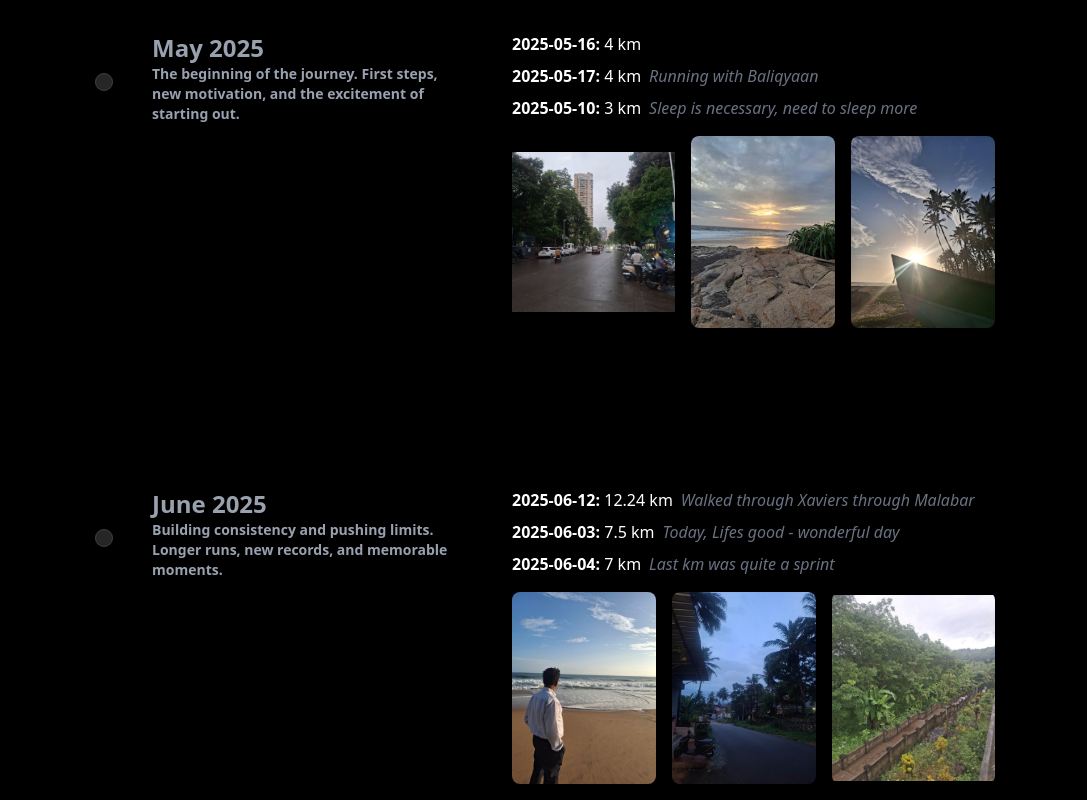
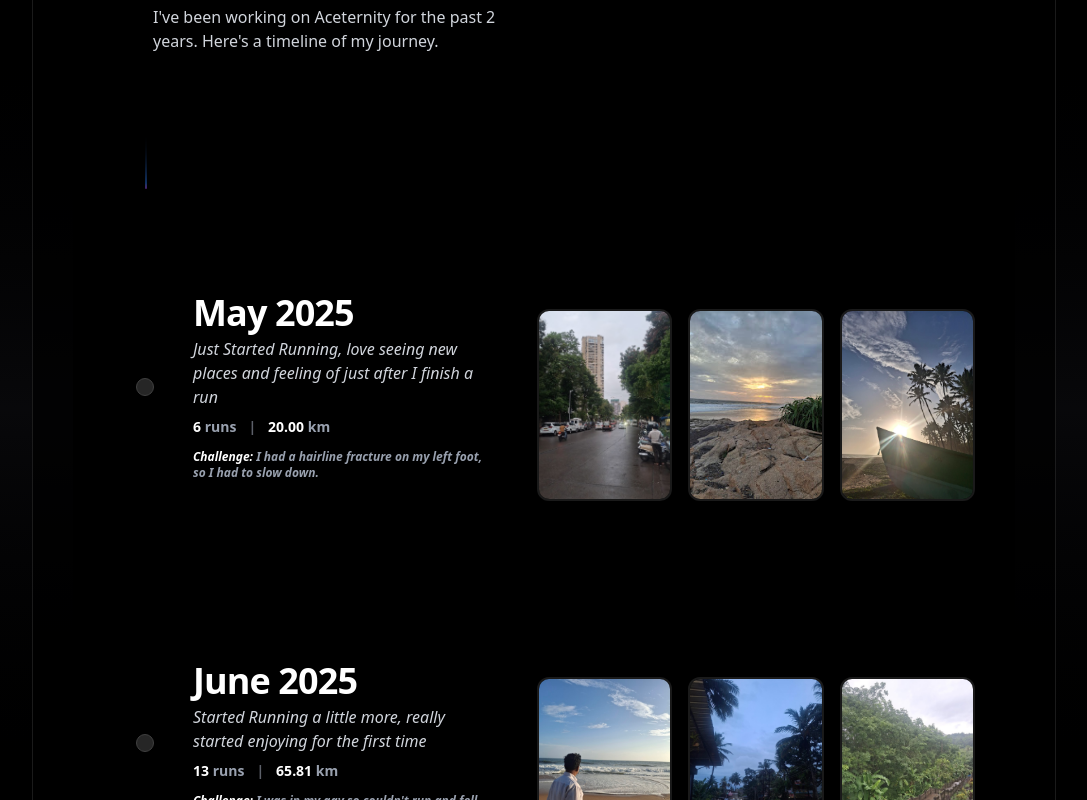
Before and after one commit to wrestle-R/Running_out_of_Excuses, a React (Vite) app: page /timeline in a window 1280 px wide. Shown: the part 220-1020 px from the top of the page, without its empty margins (96-1183 px from the left). Built offline with nearby package versions, Linux system fonts and the light colour scheme.

Commit message:
fixed timeline

```diff
--- a/src/components/timeline-ui.jsx
+++ b/src/components/timeline-ui.jsx
@@ -16,14 +16,35 @@ export const Timeline = ({ data }) => {
       const rect = ref.current.getBoundingClientRect();
       setHeight(rect.height);
     }
-  }, [ref]);
+  }, [ref, data]);
 
   const { scrollYProgress } = useScroll({
     target: containerRef,
     offset: ["start 10%", "end 50%"],
   });
 
-  const heightTransform = useTransform(scrollYProgress, [0, 1], [0, height]);
+  // Only animate the tracking line up to the last timeline item (ball)
+  // The last ball should always be "lit" and the line should not go past it.
+  // We'll calculate the height up to the last item.
+  const lastBallRef = useRef(null);
+  const [lastBallOffset, setLastBallOffset] = useState(0);
+
+  useEffect(() => {
+    if (lastBallRef.current && containerRef.current) {
+      const containerRect = containerRef.current.getBoundingClientRect();
+      const lastBallRect = lastBallRef.current.getBoundingClientRect();
+      setLastBallOffset(
+        lastBallRect.top + lastBallRect.height / 2 - containerRect.top
+      );
+    }
+  }, [data, (mayBeRerender) => mayBeRerender]); // force recalc on data change
+
+  // The tracking line should not exceed lastBallOffset
+  const heightTransform = useTransform(
+    scrollYProgress,
+    [0, 1],
+    [0, lastBallOffset || height]
+  );
   const opacityTransform = useTransform(scrollYProgress, [0, 0.1], [0, 1]);
 
   return (
@@ -31,11 +52,14 @@ export const Timeline = ({ data }) => {
       className="w-full min-h-screen bg-black font-sans md:px-10"
       ref={containerRef}
     >
-      <div className="max-w-7xl mx-auto px-4 md:px-8 lg:px-10 align-text-center">
-        <h2 className="text-4xl md:text-6xl leading-[100%] font-bold tracking-tighter uppercase font-montserrat">
-          MAH JOURNEY
+      <div className="max-w-7xl mx-auto py-20 px-4 md:px-8 lg:px-10">
+        <h2 className="text-lg md:text-4xl mb-4 text-white max-w-4xl">
+          Changelog from my journey
         </h2>
-
+        <p className="text-gray-300 text-sm md:text-base max-w-sm">
+          I&apos;ve been working on Aceternity for the past 2 years. Here&apos;s
+          a timeline of my journey.
+        </p>
       </div>
 
       <div ref={ref} className="relative max-w-7xl mx-auto pb-20">
@@ -44,7 +68,10 @@ export const Timeline = ({ data }) => {
             key={index}
             className="flex justify-start pt-10 md:pt-40 md:gap-10"
           >
-            <div className="sticky flex flex-col md:flex-row z-40 items-center top-40 self-start max-w-xs lg:max-w-sm md:w-full">
+            <div
+              className="sticky flex flex-col md:flex-row z-40 items-center top-40 self-start max-w-xs lg:max-w-sm md:w-full"
+              ref={index === data.length - 1 ? lastBallRef : undefined}
+            >
               <div className="h-10 absolute left-3 md:left-3 w-10 rounded-full bg-black flex items-center justify-center">
                 <div className="h-4 w-4 rounded-full bg-neutral-800 border border-neutral-700 p-2" />
               </div>
--- a/src/pages/Timeline.jsx
+++ b/src/pages/Timeline.jsx
@@ -17,16 +17,29 @@ export function TimelineDemo() {
           if (month === "May") byMonth.May.push(run);
           if (month === "June") byMonth.June.push(run);
         });
-        // Sort and keep top 3 for each month
-        const mayTop = byMonth.May.sort((a, b) => b.distance_km - a.distance_km).slice(0, 3);
-        const juneTop = byMonth.June.sort((a, b) => b.distance_km - a.distance_km).slice(0, 3);
-        setRuns({ May: mayTop, June: juneTop });
+        // Sort and keep top 3 for each month for display, but keep all for stats
+        setRuns({
+          May: {
+            all: byMonth.May,
+            top: byMonth.May.slice().sort((a, b) => b.distance_km - a.distance_km).slice(0, 3),
+          },
+          June: {
+            all: byMonth.June,
+            top: byMonth.June.slice().sort((a, b) => b.distance_km - a.distance_km).slice(0, 3),
+          },
+        });
       })
-      .catch(() => setRuns({ May: [], June: [] }));
+      .catch(() => setRuns({
+        May: { all: [], top: [] },
+        June: { all: [], top: [] },
+      }));
   }, []);
 
   // Wait for runs to load
-  if (!runs.May || !runs.June) {
+  const mayReady = runs.May && Array.isArray(runs.May.all) && Array.isArray(runs.May.top);
+  const juneReady = runs.June && Array.isArray(runs.June.all) && Array.isArray(runs.June.top);
+
+  if (!mayReady || !juneReady) {
     return (
       <div className="w-full flex items-center justify-center text-gray-400 py-12">
         Loading...
@@ -39,45 +52,51 @@ export function TimelineDemo() {
 
   // Add a description for each month
   const monthDescriptions = {
-    "May 2025": "The beginning of the journey. First steps, new motivation, and the excitement of starting out.",
-    "June 2025": "Building consistency and pushing limits. Longer runs, new records, and memorable moments.",
+    "May 2025": "Just Started Running, love seeing new places and feeling of just after I finish a run",
+    "June 2025": "Started Running a little more, really started enjoying for the first time",
   };
+
+  // Calculate stats for each month
+  const mayTotalRuns = (runs.May.all || []).length;
+  const mayTotalDistance = (runs.May.all || []).reduce((sum, run) => sum + (typeof run.distance_km === "number" ? run.distance_km : 0), 0);
+  const juneTotalRuns = (runs.June.all || []).length;
+  const juneTotalDistance = (runs.June.all || []).reduce((sum, run) => sum + (typeof run.distance_km === "number" ? run.distance_km : 0), 0);
 
   const data = [
     {
       title: (
-        <div>
-          <div className="text-2xl font-bold">May 2025</div>
-          <div className="text-sm text-gray-400 mb-2">{monthDescriptions["May 2025"]}</div>
+        <div className="flex flex-col gap-1">
+          <div className="text-3xl md:text-4xl font-extrabold text-white tracking-tight">
+            May 2025
+          </div>
+          <div className="text-sm md:text-base text-gray-300 mb-1 font-medium italic">
+            {monthDescriptions["May 2025"]}
+          </div>
+          <div className="flex gap-3 text-xs md:text-sm text-gray-400 font-semibold mb-1">
+            <span>
+              <span className="text-white font-bold">{mayTotalRuns}</span> runs
+            </span>
+            <span className="opacity-60">|</span>
+            <span>
+              <span className="text-white font-bold">{mayTotalDistance.toFixed(2)}</span> km
+            </span>
+          </div>
+          <div className="text-xs text-gray-400 italic mt-1">
+            <span className="font-bold text-white">Challenge:</span> I had a hairline fracture on my left foot, so I had to slow down.
+          </div>
         </div>
       ),
       content: (
         <div>
-          {runs.May.length ? (
-            <ul className="mb-4">
-              {runs.May.map((run, idx) => (
-                <li key={idx} className="mb-2">
-                  <span className="font-bold">{run.date}:</span>{" "}
-                  <span>{run.distance_km} km</span>
-                  {run.description && (
-                    <span className="ml-2 text-gray-500 italic">
-                      {run.description}
-                    </span>
-                  )}
-                </li>
-              ))}
-            </ul>
-          ) : (
-            <div className="text-gray-400 italic mb-4">No runs this month.</div>
-          )}
-          <div className="flex flex-row mt-4 gap-4">
+          {/* Removed top 3 runs list */}
+          <div className="flex flex-row mt-4 gap-4 justify-center">
             {mayImages.map((src, idx) => (
               <img
                 key={src}
                 src={src}
                 alt={`Run May ${idx + 1}`}
-                className="rounded-lg h-48 w-auto"
-                style={{ objectFit: "contain", maxWidth: "33.33%" }}
+                className="rounded-xl h-40 md:h-48 w-auto shadow-lg border-2 border-white/10 hover:scale-105 transition"
+                style={{ objectFit: "cover", maxWidth: "33.33%" }}
               />
             ))}
           </div>
@@ -86,49 +105,50 @@ export function TimelineDemo() {
     },
     {
       title: (
-        <div>
-          <div className="text-2xl font-bold">June 2025</div>
-          <div className="text-sm text-gray-400 mb-2">{monthDescriptions["June 2025"]}</div>
+        <div className="flex flex-col gap-1">
+          <div className="text-3xl md:text-4xl font-extrabold text-white tracking-tight">
+            June 2025
+          </div>
+          <div className="text-sm md:text-base text-gray-300 mb-1 font-medium italic">
+            {monthDescriptions["June 2025"]}
+          </div>
+          <div className="flex gap-3 text-xs md:text-sm text-gray-400 font-semibold mb-1">
+            <span>
+              <span className="text-white font-bold">{juneTotalRuns}</span> runs
+            </span>
+            <span className="opacity-60">|</span>
+            <span>
+              <span className="text-white font-bold">{juneTotalDistance.toFixed(2)}</span> km
+            </span>
+          </div>
+          <div className="text-xs text-gray-400 italic mt-1">
+            <span className="font-bold text-white">Challenge:</span> I was in my gav so couldn't run and fell sick every second week.
+          </div>
         </div>
       ),
       content: (
         <div>
-          {runs.June.length ? (
-            <ul className="mb-4">
-              {runs.June.map((run, idx) => (
-                <li key={idx} className="mb-2">
-                  <span className="font-bold">{run.date}:</span>{" "}
-                  <span>{run.distance_km} km</span>
-                  {run.description && (
-                    <span className="ml-2 text-gray-500 italic">
-                      {run.description}
-                    </span>
-                  )}
-                </li>
-              ))}
-            </ul>
-          ) : (
-            <div className="text-gray-400 italic mb-4">No runs this month.</div>
-          )}
-          <div className="flex flex-row mt-4 gap-4">
+          {/* Removed top 3 runs list */}
+          <div className="flex flex-row mt-4 gap-4 justify-center">
             {juneImages.map((src, idx) => (
               <img
                 key={src}
                 src={src}
                 alt={`Run June ${idx + 1}`}
-                className="rounded-lg h-48 w-auto"
-                style={{ objectFit: "contain", maxWidth: "33.33%" }}
+                className="rounded-xl h-40 md:h-48 w-auto shadow-lg border-2 border-white/10 hover:scale-105 transition"
+                style={{ objectFit: "cover", maxWidth: "33.33%" }}
               />
             ))}
           </div>
         </div>
       ),
     },
+
   ];
 
   return (
-    <div className="w-full bg-black py-8 px-2 md:px-8">
-      <div className="max-w-5xl mx-auto">
+    <div className="w-full bg-gradient-to-b from-black via-zinc-950 to-black py-12 px-2 md:px-8 font-montserrat">
+      <div className="max-w-5xl mx-auto rounded-3xl bg-black/70 shadow-2xl p-4 md:p-10 border border-white/10">
         <Timeline data={data} />
       </div>
     </div>
```
